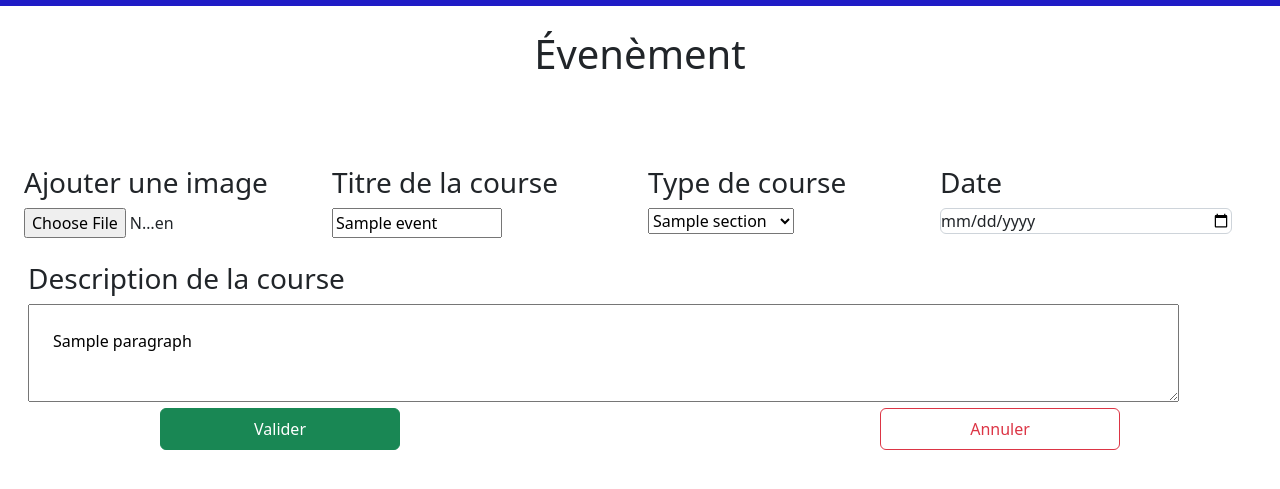
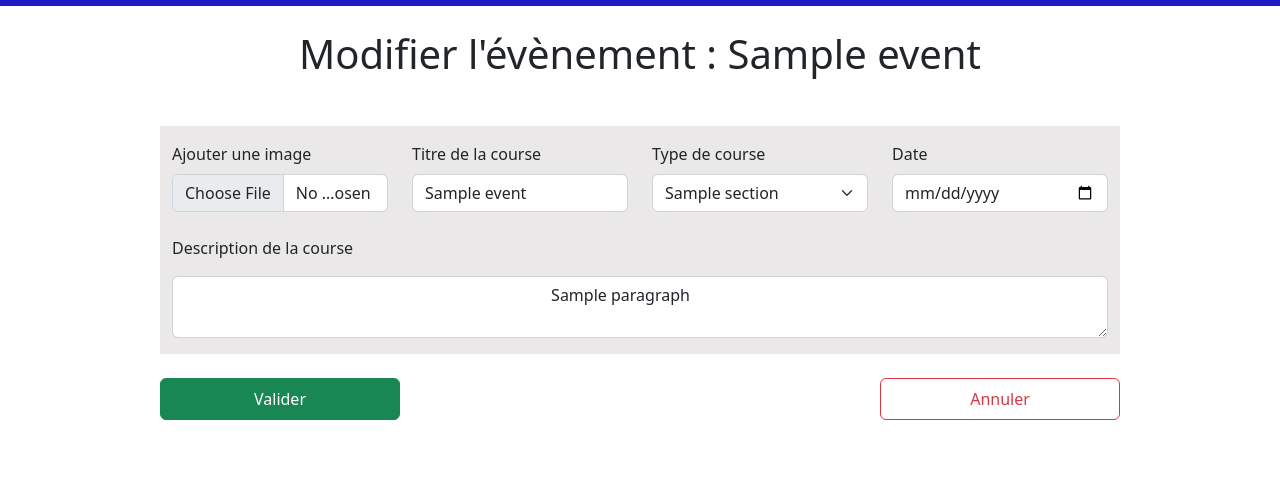
Before and after one commit to WildCodeSchool/2022-09-php-orleans-project-ecurieorleans, a PHP site: template src/View/AdminEvent/EditAdminEvent.html.twig in a window 1280 px wide. Shown: the part 125-614 px from the top of the page. Run offline with PHP 8.4, Linux system fonts and the light colour scheme; the template is opened without the code that fills it: most values are stand-ins (such as "Sample title", 1, 10 or a date in 2020); some libraries are stand-ins or nearby versions.

Commit message:
fixed edit event form

```diff
--- a/src/View/AdminEvent/EditAdminEvent.html.twig
+++ b/src/View/AdminEvent/EditAdminEvent.html.twig
@@ -3,7 +3,9 @@
 {% block stylesheetGrandChild %}{% endblock %}
 
 {% block content %}
-	<h1 class="text-center my-4 mb-5">Évenèment</h1>
+	<h1 class="text-center my-4 mb-5">Modifier l'évènement :
+		{{event.title}}
+	</h1>
 	{% if errors  %}
 		<div class="d-flex justify-content-center flex-column align-items-center">
 			<svg xmlns=" http://www.w3.org/2000/svg" width=" 120" height=" 120" fill=" #FF0000" class=" bi bi-exclamation-triangle py-2" viewbox=" 0 0 16 16">
@@ -17,56 +19,40 @@
 			{% endfor %}
 		</div>
 	{% endif %}
-	<form method="post" accept-charset="UTF-8" class=" form container-fluid mt-5" enctype="multipart/form-data" id="editEvent">
+	<form method="post" accept-charset="UTF-8" class="form container-fluid my-4 w-75" enctype="multipart/form-data" id="editEvent">
 		<input type="hidden" value="{{ event.id }}" name="id">
-		<div class="row p-4">
-			<div class="col-md-3 col-12 p-0 pt-3">
-				<h3>
-					<label for="eventImage">Ajouter une image</label>
-				</h3>
-				<input id="eventImage" type="file" name="eventImage" class="col-6" value="{% if event.imgPath is defined %}{{ event.imgPath }}{% endif %}">
+		<div class="row pt-3 admin-form ">
+			<div class="col-md-3">
+				<label for="eventImage" class="form-label">Ajouter une image</label>
+				<input id="eventImage" type="file" name="eventImage" class="form-control col-6" value="{% if event.imgPath is defined %}{{ event.imgPath }}{% endif %}">
 			</div>
-			<div class="col-md-9 col-12 p-0">
-				<div>
-					<div class="row">
-						<div class="col-md-4 col-12 pt-3">
-							<h3>
-								<label for="raceName" class="text-center">Titre de la course</label>
-							</h3>
-							<input class="col-md-7 col-8" id="raceName" type="text" name="raceName" value="{% if event.title is defined %}{{ event.title }}{% endif %}">
+			<div class="col-md-3">
+				<label for="raceName" class="form-label">Titre de la course</label>
+				<input class="form-control col-md-7 col-8" id="raceName" type="text" name="raceName" value="{% if event.title is defined %}{{ event.title }}{% endif %}">
 			</div>
-						<div class="col-md-8 col-12">
-							<div class="container row">
-								<div class="col-md-6 col-12 p-0 pt-3">
-									<h3>
-										<label for="sportSelect">Type de course</label>
-									</h3>
-									<select class="col-6" name="sportSelect" id="sportSelect">
+			<div class="col-md-3">
+				<label for="sportSelect" class="form-label">Type de course</label>
+				<select name="sportSelect" id="sportSelect" class="form-select">
 					{% for section in sections %}
 						<option value="{{section.id}}">{{section.name}}</option>
 					{% endfor %}
 				</select>
 			</div>
-								<div class="col-md-6 col-12 p-0 pt-3">
-									<h3>
-										<label for="date">Date</label>
-									</h3>
-									<div>
+			<div class="col-md-3">
+				<label for="date" class="form-label">Date</label>
 				<div class="input-group date" id="datepicker">
-											<input type="date" class="form-control p-0" id="date" name="date" value="{% if event.raceDate is defined %}{{ event.raceDate }}{% endif %}"/>
+					<input type="date" class="form-control" id="date" name="date" value="{% if event.raceDate is defined %}{{ event.raceDate }}{% endif %}"/>
 				</div>
 			</div>
+			<div>
+				<label class="mt-4" for="raceDescription" class="form-label">Description de la course</label>
+				<textarea id="raceDescription" class="form-control my-3 w-100" name="raceDescription">
+					{% if event.paragraph is defined %}
+						{{ event.paragraph }}
+					{% endif %}
+				</textarea>
 			</div>
 		</div>
-						</div>
-					</div>
-				</div>
-			</div>
-		</div>
-		<h3>
-			<label class="mx-3" for="raceDescription">Description de la course</label>
-		</h3>
-		<textarea id="raceDescription" class="col-11 mx-3 p-4" name="raceDescription">{% if event.paragraph is defined %}{{ event.paragraph }}{% endif %}</textarea>
 	</form>
 	<div class="d-flex justify-content-between w-75 m-auto">
 		<button type="submit" class="btn btn-success w-25 py-2" form="editEvent">Valider</button>
```
Lines whose indentation alone changed are shown as unchanged.
